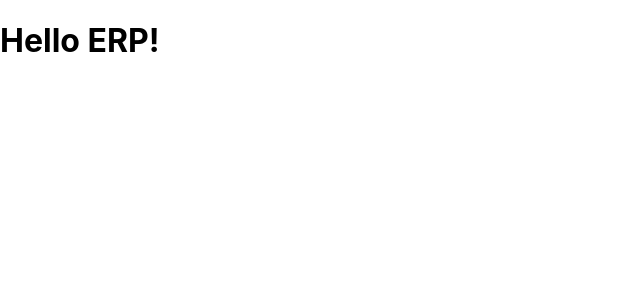
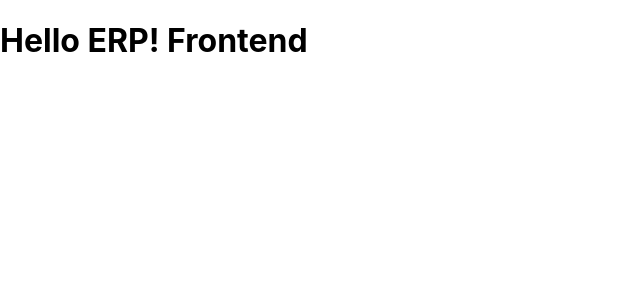
Before and after one commit to arjit547/reactazure, a React (Create React App) app: page / in a window 1280 px wide. Shown: the top 300 px of the page, without its empty margins (0-640 px from the left). Built offline with nearby package versions, Linux system fonts and the light colour scheme.

Commit message:
Update App.js

```diff
--- a/src/App.js
+++ b/src/App.js
@@ -3,7 +3,7 @@ import React from 'react';
 function App() {
   return (
     <div>
-      <h1>Hello ERP!</h1>
+      <h1>Hello ERP! Frontend</h1>
     </div>
   );
 }
```
